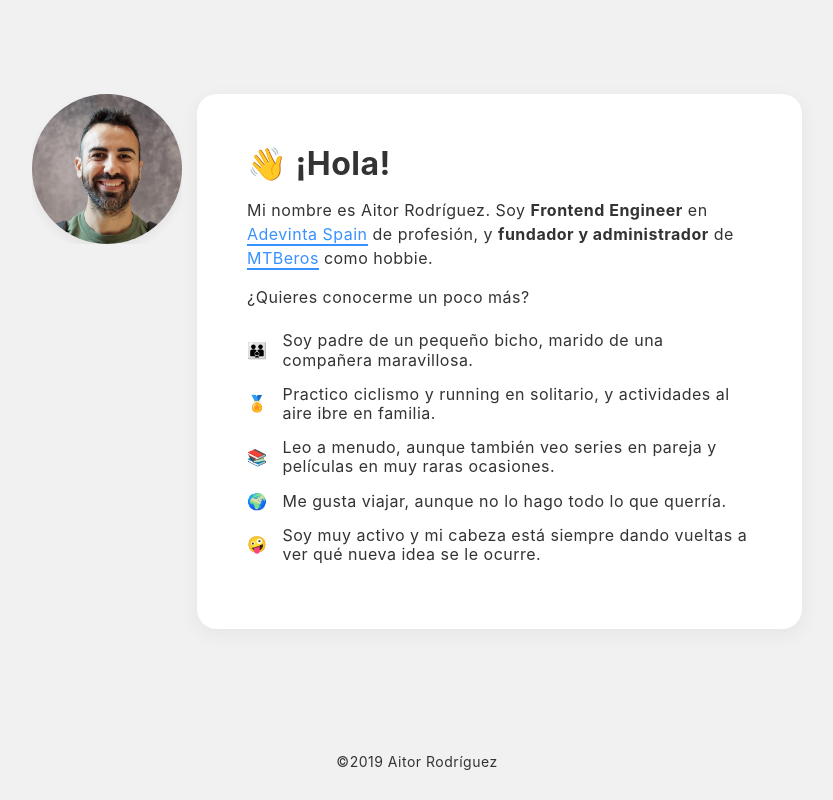
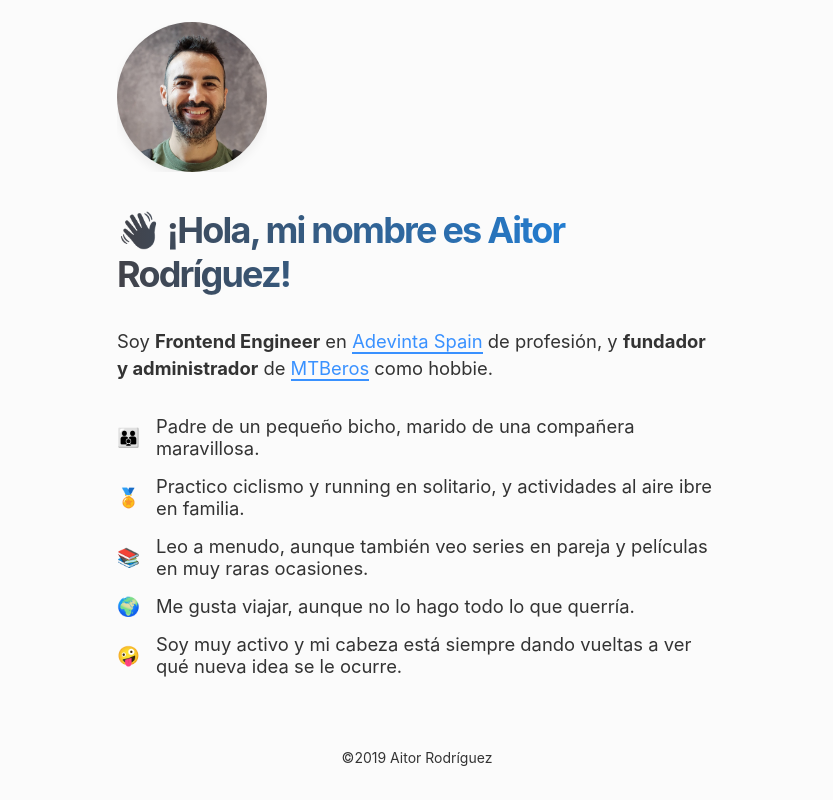
Before and after one commit to AitorRodriguez990/devairoma, a Next.js app: page / in a window 1280 px wide. Shown: the whole page, without its empty margins (223-1056 px from the left). Built offline with nearby package versions, Linux system fonts and the light colour scheme.

Commit message:
update styles

```diff
--- a/components/footer/index.module.scss
+++ b/components/footer/index.module.scss
@@ -1,5 +1,5 @@
 .footer {
   font-size: 14px;
-  padding: calc(var(--spacing-default) * 2) 0;
+  padding: var(--spacing-large) 0;
   text-align: center;
 }
--- a/components/headMeta/index.js
+++ b/components/headMeta/index.js
@@ -1,17 +1,29 @@
 import React from 'react'
+import PropTypes from 'prop-types'
 import Head from 'next/head'
 
-export const HeadMeta = () => {
+export const HeadMeta = ({section = ''}) => {
+  const name = "Aitor Rodríguez"
+  var title = `${name} | Desarrollo y lanzo proyectos 🚀`
+
+  if (section.length) {
+    title = `${section} | Aitor Rodríguez`
+  }
+
   return (
     <Head>
-      <title>Aitor Rodríguez | Desarrollo y lanzo proyectos 🚀</title>
+      <title>{title}</title>
       <meta
         name="description"
         content="Soy Frontend Engineer en Adevinta Spain y Fundador de MTBeros y otros proyectos (vivos o muertos)."
       />
-      <meta name="author" content="Aitor Rodríguez" />
+      <meta name="author" content={name} />
       <meta httpEquiv="Content-Language" content="es" />
       <link rel="icon" href="/favicon.png" />
     </Head>
   )
 }
+
+HeadMeta.propTypes = {
+  section: PropTypes.string
+}
--- a/pages/index.js
+++ b/pages/index.js
@@ -1,6 +1,7 @@
 import React from 'react'
 import Image from 'next/image'
 import {HeadMeta} from '../components/headMeta'
+import {Header} from '../components/header'
 import {Footer} from '../components/footer'
 
 import styles from './index.module.scss'
@@ -22,10 +23,9 @@ const Home = () => (
               width="150"
             />
           </div>
-          <div className={styles.details}>
-            <h1 className={styles.wave}>👋 ¡Hola!</h1>
+          <h1 className="title">👋 ¡Hola, mi nombre es Aitor Rodríguez!</h1>
           <p className={styles.text}>
-              Mi nombre es Aitor Rodríguez. Soy{' '}
+            Soy{' '}
             <strong>Frontend Engineer</strong> en{' '}
             <a
               href="https://adevinta.es/"
@@ -44,10 +44,9 @@ const Home = () => (
             </a>{' '}
             como hobbie.
           </p>
-            <p className={styles.text}>¿Quieres conocerme un poco más?</p>
           <ul className={styles.list}>
             <li className={styles.element}>
-                <span className={styles.dot}>👪</span> Soy padre de un pequeño
+              <span className={styles.dot}>👪</span> Padre de un pequeño
               bicho, marido de una compañera maravillosa.
             </li>
             <li className={styles.element}>
@@ -70,7 +69,6 @@ const Home = () => (
           </ul>
         </div>
       </div>
-      </div>
 
       <Footer />
     </div>
--- a/pages/index.module.scss
+++ b/pages/index.module.scss
@@ -1,12 +1,6 @@
 .home {
-  display: flex;
-  flex-direction: var(--page-home-direction);
-  padding: var(--spacing-default);
-  width: 100%;
-
   .avatar {
-    margin-bottom: var(--spacing-default);
-    margin-right: var(--spacing-default);
+    margin-bottom: var(--spacing-large);
 
     .image {
       border-radius: 100%;
@@ -14,23 +8,9 @@
     }
   }
 
-  .details {
-    background-color: #fff;
-    border-radius: 20px;
-    box-shadow: 0 5px 20px 1px rgba(0, 0, 0, 0.05);
-    padding: 50px;
-
-    .wave {
-      margin-bottom: var(--spacing-default);
-    }
-
   .text {
     line-height: 1.5;
-      margin-bottom: var(--spacing-default);
-
-      & + .text {
-        margin-bottom: calc(var(--spacing-default) * 1.5);
-      }
+    margin-bottom: var(--spacing-large);
   }
 
   .list {
@@ -48,5 +28,5 @@
       margin-right: var(--spacing-default);
     }
   }
+
 }
-}
--- a/styles/styles.scss
+++ b/styles/styles.scss
@@ -1,8 +1,12 @@
 :root {
+  --background-default: rgb(251, 251, 251);
   --color-primary: #3991ff;
   --color-secondary: #383838;
-  --spacing-default: 15px;
+  --spacing-default: 16px;
+  --spacing-large: 32px;
   --page-home-direction: column;
+  --border-radius-default: 16px;
+  --transition-default: all ease-in 0.15s;
 }
 
 @media screen and (min-width: 720px) {
@@ -17,15 +21,21 @@ html {
 
 html,
 body {
-  background-color: #f1f1f1;
+  -moz-scroll-behavior: smooth;
+  -ms-scroll-behavior: smooth;
+  -webkit-font-smoothing: antialiased;
+  -webkit-scroll-behavior: smooth;
+  background-color: var(--background-default);
   box-sizing: border-box;
   color: #333;
   font-family: -apple-system, BlinkMacSystemFont, 'Avenir Next', Avenir, Helvetica, sans-serif;
+  font-size: 16px;
   margin: 0;
+  scroll-behavior: smooth;
+  text-rendering: optimizelegibility;
 }
 
 body {
-  letter-spacing: 0.5px;
   overflow-x: hidden;
 }
 
@@ -68,9 +78,16 @@ a:hover {
   text-decoration: none;
 }
 
-
 iframe {
   border: 0;
+}
+
+p {
+  line-height: 1.5;
+
+  + p {
+    margin-top: var(--spacing-default);
+  }
 }
 
 .page {
@@ -81,8 +98,21 @@ iframe {
 
 .container {
   align-items: center;
-  display: flex;
+  font-size: 1.15rem;
   margin: auto;
-  max-width: 800px;
+  max-width: 600px;
   width: 100vw;
 }
+
+.title {
+  background: linear-gradient(to right, #424248 0%, #1991ff 100%);
+  -webkit-background-clip: text;
+  -webkit-text-fill-color: transparent;
+  font-size: 2.25rem;
+  font-weight: 700;
+  -webkit-letter-spacing: -0.05em;
+  -moz-letter-spacing: -0.05em;
+  -ms-letter-spacing: -0.05em;
+  letter-spacing: -0.05em;
+  margin-bottom: var(--spacing-large);
+}
```
Lines whose indentation alone changed are shown as unchanged.
